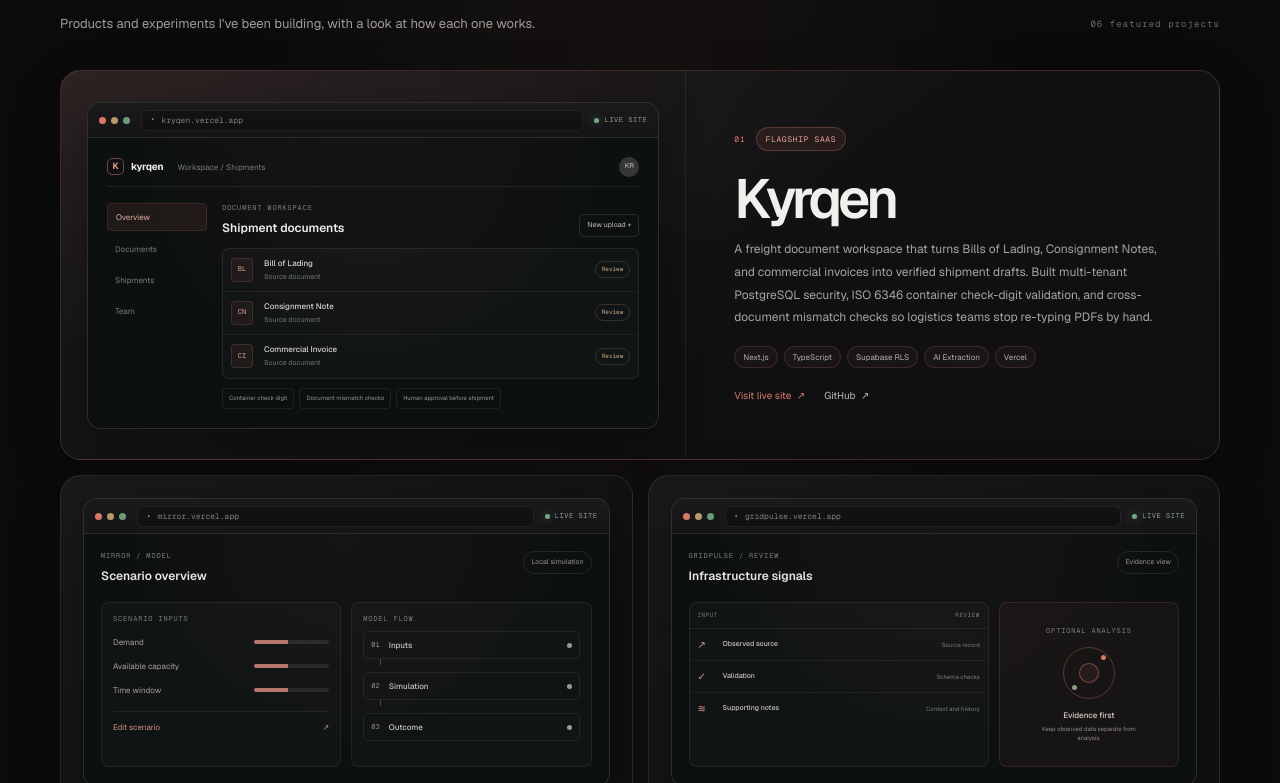
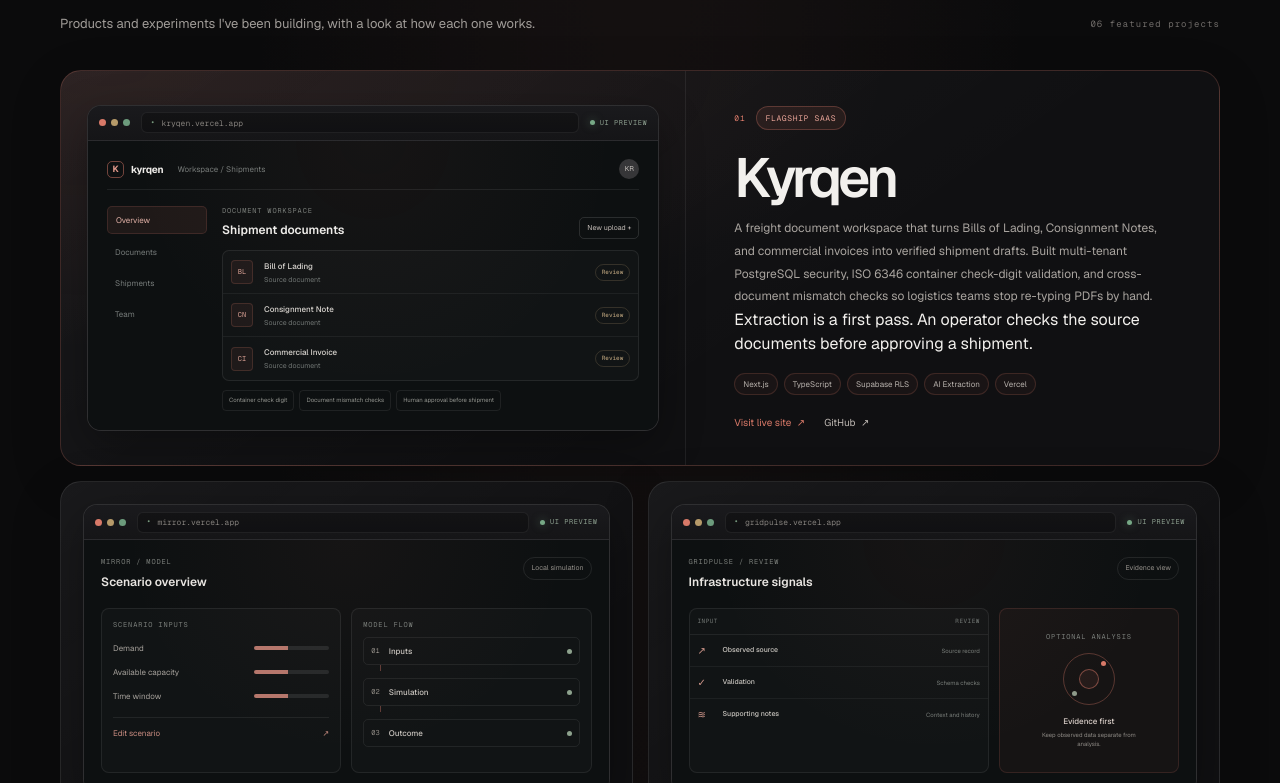
Before and after one commit to kogleshofficial-hub/koglesh-portfolio, a Next.js app: page / in a window 1280 px wide. Shown: the part 937-1720 px from the top of the page. Built offline with nearby package versions, Linux system fonts and the light colour scheme.

Commit message:
Clarify preview framing and document review note

```diff
--- a/app/page.tsx
+++ b/app/page.tsx
@@ -350,8 +350,8 @@ function ProjectPreview({ kind, name }: { kind: ProjectKind; name: string }) {
     <div className="browser-frame" aria-label={name + " interface preview"}>
       <div className="browser-toolbar">
         <WindowDots />
-        <div className="browser-address"><span className="address-lock">•</span>{kind === "kyrqen" ? "kryqen.vercel.app" : name.toLowerCase().replaceAll(" ", "") + ".vercel.app"}</div>
-        <span className="browser-live"><i /> LIVE SITE</span>
+        <div className="browser-address"><span className="address-lock">•</span>{kind === "kyrqen" ? "kryqen.vercel.app" : name.toLowerCase().replace(/\s+/g, "") + ".vercel.app"}</div>
+        <span className="browser-live"><i /> UI PREVIEW</span>
       </div>
       <div className="browser-canvas">
         {kind === "kyrqen" && <KyrqenPreview />}
@@ -380,6 +380,7 @@ function ProjectCard({ project }: { project: Project }) {
         </div>
         <h3>{project.name}</h3>
         <p className="project-description">{project.description}</p>
+        {project.featured && <p className="project-review-note">Extraction is a first pass. An operator checks the source documents before approving a shipment.</p>}
         <div className="project-tags" aria-label={project.name + " technology stack"}>
           {project.stack.map((item) => <span className="tag" key={item}>{item}</span>)}
         </div>
```
